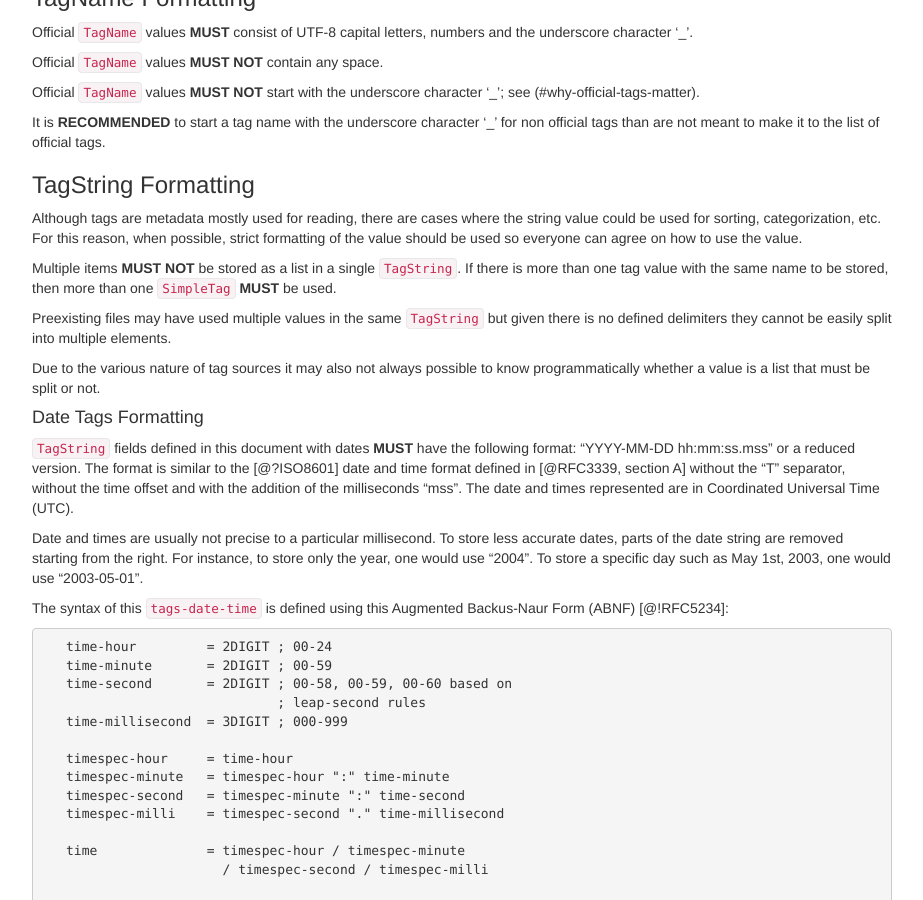
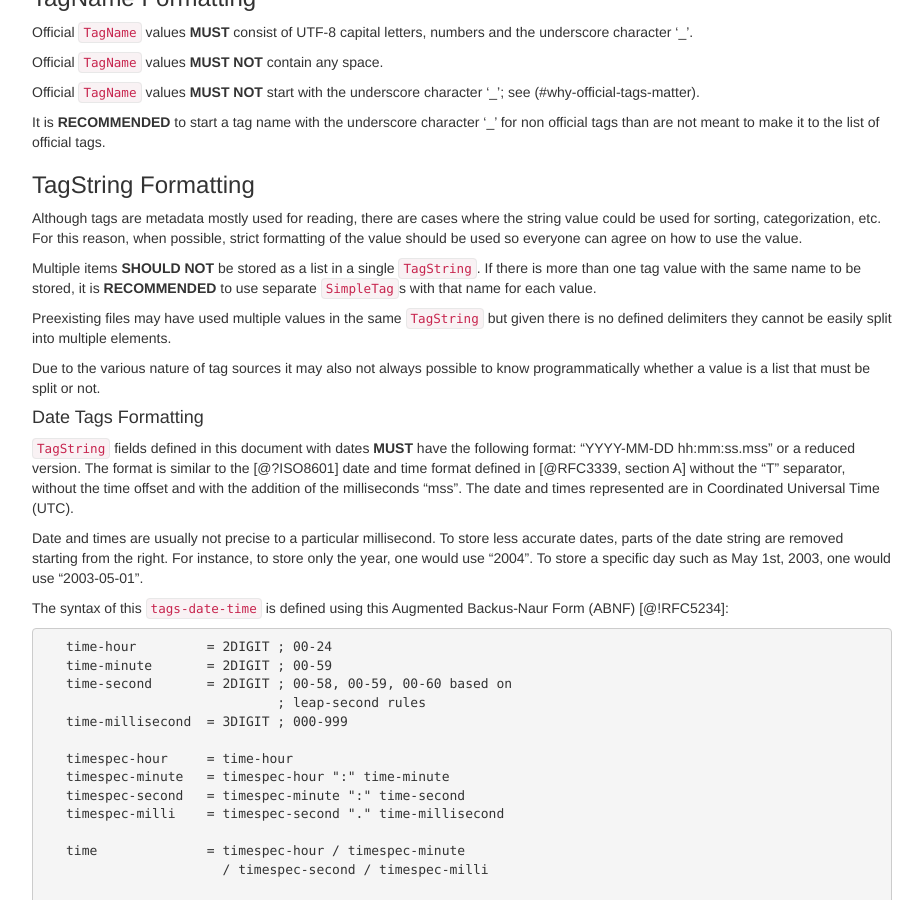
Before and after one commit to ietf-wg-cellar/matroska-specification, a Jekyll site: the page built from cellar-tags/tagging.md, in a window 1280 px wide and 900 px high, scrolled down 1351 px. Shown: the whole window, without its empty margins (273-1196 px from the left). Built offline with Jekyll 4.4.1, drawn with Linux system fonts in a browser that asks for light colours; our own code applies the rules of GitHub Pages for plain Markdown files.

Commit message:
turn back TagString splitting as recommended
INSTRUMENTS and KEYWORDS explicitly allow combining values separated
by a comma.

And due to the nature of tags sources, in many cases the splitting may not
be easy to do.

Ref. #1021

```diff
--- a/cellar-tags/tagging.md
+++ b/cellar-tags/tagging.md
@@ -86,8 +86,9 @@ Although tags are metadata mostly used for reading, there are cases where the st
 be used for sorting, categorization, etc. For this reason, when possible, strict formatting
 of the value should be used so everyone can agree on how to use the value.
 
-Multiple items **MUST NOT** be stored as a list in a single `TagString`. If there is more
-than one tag value with the same name to be stored, then more than one `SimpleTag` **MUST** be used.
+Multiple items **SHOULD NOT** be stored as a list in a single `TagString`. If there is more
+than one tag value with the same name to be stored,
+it is **RECOMMENDED** to use separate `SimpleTag`s with that name for each value.
 
 Preexisting files may have used multiple values in the same `TagString` but given there is no
 defined delimiters they cannot be easily split into multiple elements.
```
